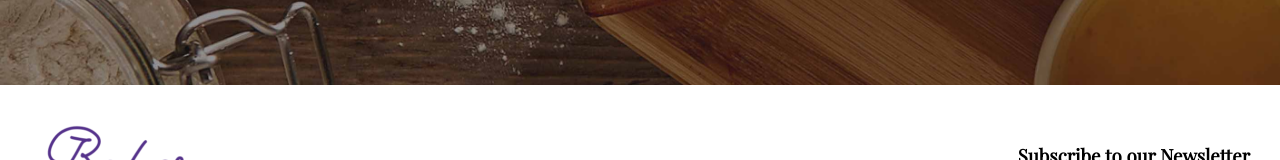
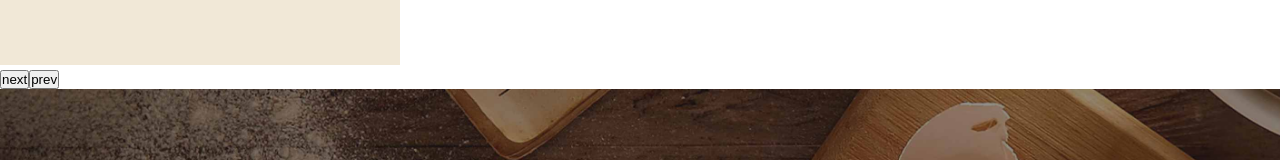
Before and after one commit to EnricoNapolitano/2023-01-31-esame_midterm, a Vue app in the folder proj-html-vuejs/: page / in a window 1280 px wide. Shown: the part 1671-1831 px from the top of the page. Built offline with nearby package versions, Linux system fonts and the light colour scheme.

Commit message:
buttons logic to change pictures (not working)

```diff
--- a/proj-html-vuejs/src/components/AppMain/ProductsSection.vue
+++ b/proj-html-vuejs/src/components/AppMain/ProductsSection.vue
@@ -1,15 +1,29 @@
 <script>
 import { data } from '../../assets/data';
 import ActionCall from '../generics/ActionCall.vue';
-import PicturesGallery from '../generics/PicturesGallery.vue';
+import ButtonsGallery from '../generics/ButtonsGallery.vue';
 export default {
     name: 'ProductsSection',
-    data() { return { data } },
-    components: { ActionCall, PicturesGallery },
+    data() { return { data, currIndex: 0 } },
+    components: { ActionCall, ButtonsGallery },
+    methods: {
+        changePic(text) {
+            if (text === 'prev') {
+                if (this.currIndex !== 0) this.currIndex--;
+                else this.currIndex = this.data.gallery.src.length - 1;
+            } else {
+                if (this.currIndex !== this.data.gallery.src.length - 1) this.currIndex++;
+                else this.currIndex = 0;
+            };
+        }
+    }
 }
 </script>
 <template>
     <action-call :label="data.products_label" :title="data.products_title"
         :button_label="data.products_button"></action-call>
-    <pictures-gallery :gallery="data.gallery"></pictures-gallery>
+    <figure v-for="(pic, i) in data.gallery">
+        <img v-if="i === currIndex" :src="pic.src" alt="product">
+    </figure>
+    <buttons-gallery @button-clicked="changePic"></buttons-gallery>
 </template>
```
